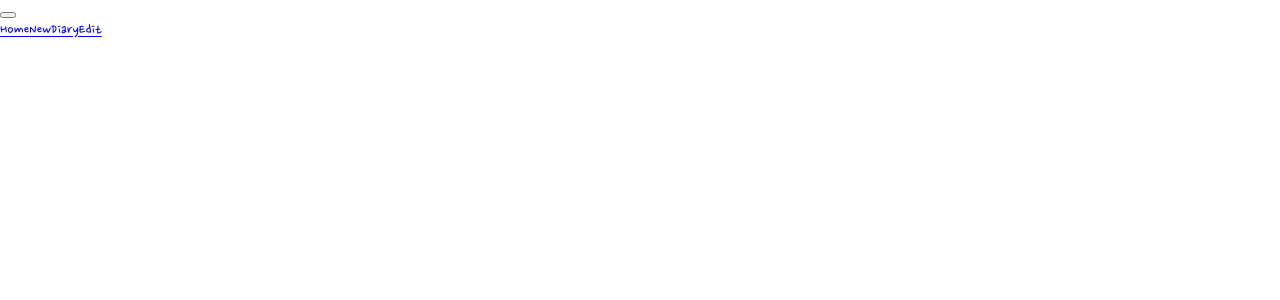
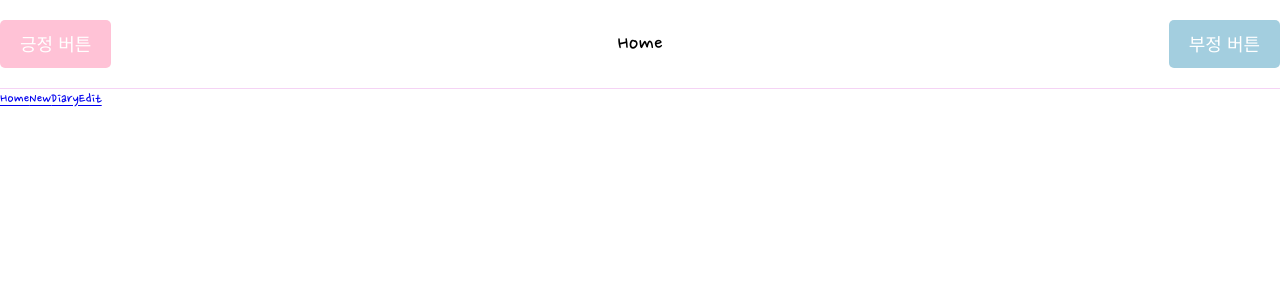
Before and after one commit to example-ring/React, a React (Create React App) app: page / in a window 1280 px wide. Shown: the top 300 px of the page. Built offline with nearby package versions, Linux system fonts and the light colour scheme; a web font is replaced by a local one.

Commit message:
공통 컴포넌트 구현하기 1: Button, Header 컴포넌트

```diff
--- a/src/pages-component/Button.css
+++ b/src/pages-component/Button.css
@@ -1,5 +1,4 @@
 .Button {
-
     cursor: pointer;
     border: none;
     border-radius: 5px;
@@ -10,21 +9,20 @@
     font-size: 18px;
     white-space: nowrap;
     font-family: "Nanum Pen Script";
-
-}
+  }
 
 .Button_default {
-    background-color: pink;
+    background-color: rgb(255, 131, 152);
     color: black;
 
 }
 
 .Button_positive {
-    background-color: palevioletred;
-    color: white;
+    background-color: rgb(255, 194, 214);
+    color: rgb(255, 255, 255);
 }
 
 .Button_negative {
-    background-color: aquamarine;
-    color: black;
+    background-color: rgb(163, 206, 223);
+    color: rgb(255, 255, 255);
 }
--- a/src/pages-component/Button.jsx
+++ b/src/pages-component/Button.jsx
@@ -1,15 +1,16 @@
 import "./Button.css";
 
-const Button = ({ text, type, onClick}) => {
-    const btnType = ["positive", "negative"].includes(type) ? type: "default";
+const Button = ({ text, type, onClick }) => {
+  const btnType = ["positive", "negative"].includes(type) ? type : "default";
   return (
-        <button className={["Button", `button_${btnType}`].join("")}
-        onClick={onClick}>
+    <button
+      className={["Button", `Button_${btnType}`].join(" ")}
+      onClick={onClick}
+    >
       {text}
     </button>
   );
 };
-
 Button.defaultProps = {
   type: "default",
 };
--- /dev/null
+++ b/src/pages-component/Header.css
@@ -0,0 +1,33 @@
+.Header {
+    padding-top: 20px;
+    padding-bottom: 20px;
+
+    display: flex;
+    align-items: center;
+    border-bottom: 1px solid rgb(245, 211, 245);
+
+}
+
+.Header > div {
+    display: flex;
+}
+
+.Header button {
+    font-family: "Nanum Pen Script";
+}
+
+.Header .header_title {
+    width: 50%;
+    font-size: 25px;
+    justify-content: center;
+}
+
+.Header .header_left {
+    width: 25%;
+    justify-content: start;
+}
+
+.Header .header_right {
+    width: 25%;
+    justify-content: end;
+}
--- /dev/null
+++ b/src/pages-component/Header.jsx
@@ -0,0 +1,12 @@
+import "./Header.css";
+
+const Header = ({ title, leftChild, rightChild }) => {
+    return (
+        <div className="Header">
+            <div className="header_left">{leftChild}</div>
+            <div className="header_title">{title}</div>
+            <div className="header_right">{rightChild}</div>
+        </div>
+    );
+};
+    export default Header;
--- a/src/pages/Home.jsx
+++ b/src/pages/Home.jsx
@@ -1,14 +1,31 @@
 import Button from "../pages-component/Button";
+import Header from "../pages-component/Header";
 
 const Home = () => {
     return (
         <div>
-            <Button>
-            text={"기본 버튼"}
-            onClick={() =>
-            {alert("default button");
-            }}
-        </Button>
+            <Header title={"Home"}
+            leftChild={
+                <Button
+                type="positive"
+                text={"긍정 버튼"}
+                onClick={() => {
+                    alert("positive button");
+                }}></Button>
+            }
+
+            rightChild={
+            <Button
+            type="negative"
+            text={"부정 버튼"}
+                onClick={() => {
+                    alert("negative button");
+                }}
+            ></Button>}
+            >
+
+            </Header>
+
 
         </div>
     );
```
Lines whose indentation alone changed are shown as unchanged.
